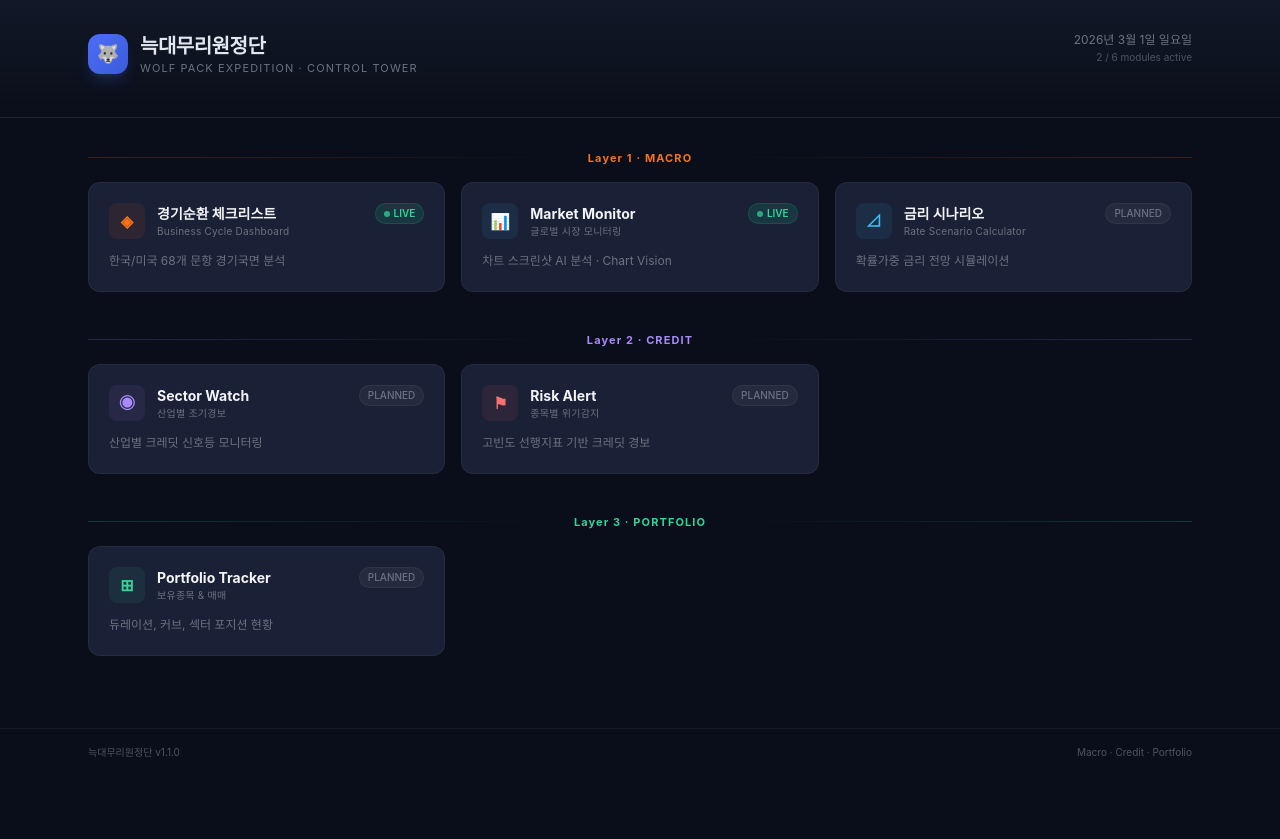
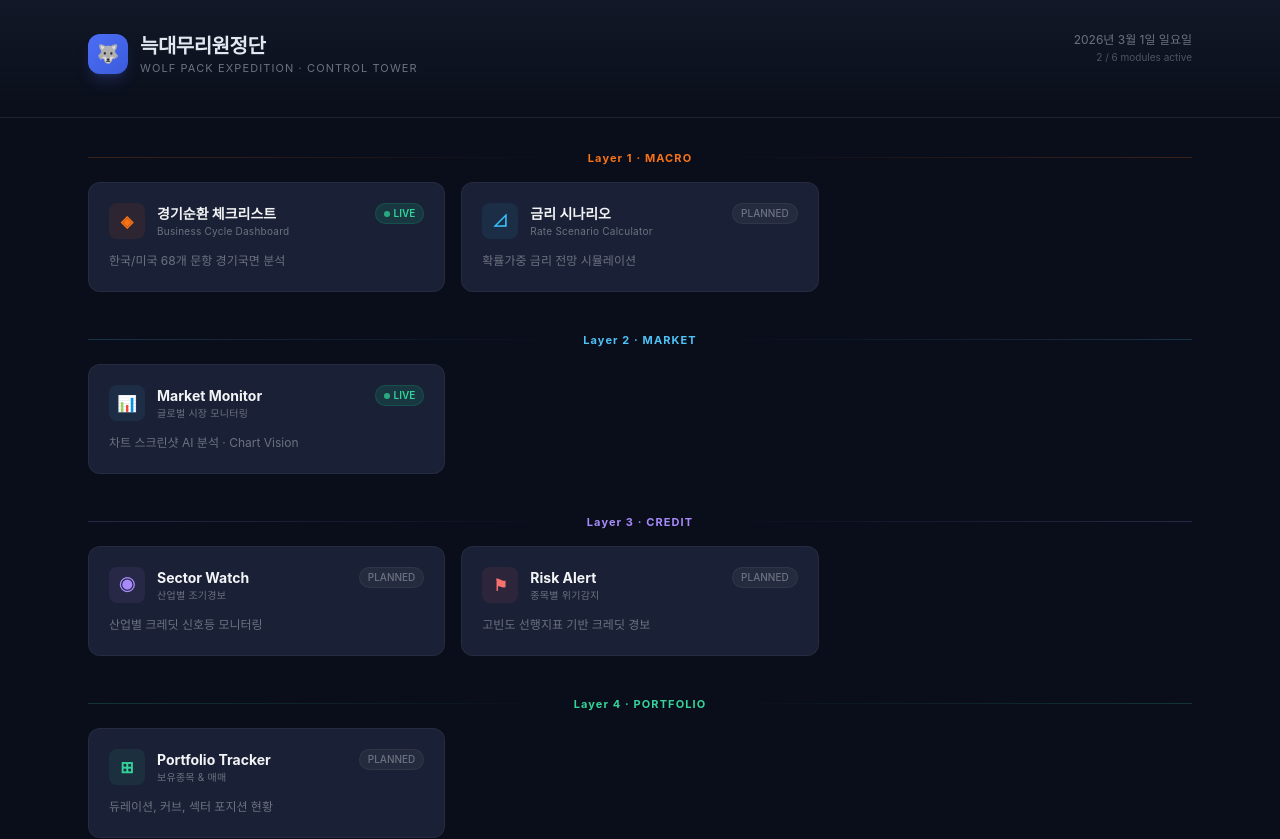
Before and after one commit to mib7514/wolfpack, a Next.js app: page / in a window 1280 px wide. Shown: the top 839 px of the page. Before the commit the page ends 800 px from the top, so only its background shows below. Built offline with nearby package versions, Linux system fonts and the light colour scheme; no server answers; the database is empty.

Commit message:
Update page.js

```diff
--- a/app/page.js
+++ b/app/page.js
@@ -17,17 +17,6 @@ const MODULES = [
     status: 'active',
   },
   {
-    id: 'market-monitor',
-    layer: 'MACRO',
-    title: 'Market Monitor',
-    subtitle: '글로벌 시장 모니터링',
-    description: '차트 스크린샷 AI 분석 · Chart Vision',
-    href: '/market',
-    icon: '📊',
-    accentColor: '#4FC3F7',
-    status: 'active',
-  },
-  {
     id: 'rates-scenario',
     layer: 'MACRO',
     title: '금리 시나리오',
@@ -37,6 +26,17 @@ const MODULES = [
     icon: '⊿',
     accentColor: '#38bdf8',
     status: 'planned',
+  },
+  {
+    id: 'market-monitor',
+    layer: 'MARKET',
+    title: 'Market Monitor',
+    subtitle: '글로벌 시장 모니터링',
+    description: '차트 스크린샷 AI 분석 · Chart Vision',
+    href: '/market',
+    icon: '📊',
+    accentColor: '#4FC3F7',
+    status: 'active',
   },
   {
     id: 'sector-watch',
@@ -73,10 +73,13 @@ const MODULES = [
   },
 ];
 
+const LAYER_ORDER = ['MACRO', 'MARKET', 'CREDIT', 'PORTFOLIO'];
+
 const LAYER_LABELS = {
   MACRO: { label: 'Layer 1 · MACRO', color: '#f97316' },
-  CREDIT: { label: 'Layer 2 · CREDIT', color: '#a78bfa' },
-  PORTFOLIO: { label: 'Layer 3 · PORTFOLIO', color: '#34d399' },
+  MARKET: { label: 'Layer 2 · MARKET', color: '#4FC3F7' },
+  CREDIT: { label: 'Layer 3 · CREDIT', color: '#a78bfa' },
+  PORTFOLIO: { label: 'Layer 4 · PORTFOLIO', color: '#34d399' },
 };
 
 function StatusBadge({ status }) {
@@ -174,6 +177,9 @@ export default function ControlTower() {
     groupedModules[m.layer].push(m);
   });
 
+  // Use LAYER_ORDER to maintain consistent ordering
+  const orderedLayers = LAYER_ORDER.filter(l => groupedModules[l]);
+
   return (
     <div className="min-h-screen">
       {/* Header */}
@@ -207,7 +213,9 @@ export default function ControlTower() {
 
       {/* Module Grid */}
       <main className="max-w-6xl mx-auto px-6 py-8">
-        {Object.entries(groupedModules).map(([layer, modules], layerIdx) => (
+        {orderedLayers.map((layer, layerIdx) => {
+          const modules = groupedModules[layer];
+          return (
             <div key={layer} className="mb-10 animate-fade-in" style={{ animationDelay: `${layerIdx * 0.1}s` }}>
               <div className="flex items-center gap-3 mb-4">
                 <div className="h-px flex-1 bg-gradient-to-r from-transparent" style={{ backgroundImage: `linear-gradient(to right, ${LAYER_LABELS[layer].color}33, transparent)` }} />
@@ -253,14 +261,15 @@ export default function ControlTower() {
                 })}
               </div>
             </div>
-        ))}
+          );
+        })}
       </main>
 
       {/* Footer */}
       <footer className="border-t border-white/5 mt-auto">
         <div className="max-w-6xl mx-auto px-6 py-4 flex justify-between items-center">
           <span className="text-[10px] text-gray-600">늑대무리원정단 v1.1.0</span>
-          <span className="text-[10px] text-gray-600">Macro · Credit · Portfolio</span>
+          <span className="text-[10px] text-gray-600">Macro · Market · Credit · Portfolio</span>
         </div>
       </footer>
     </div>
```
Lines whose indentation alone changed are shown as unchanged.
